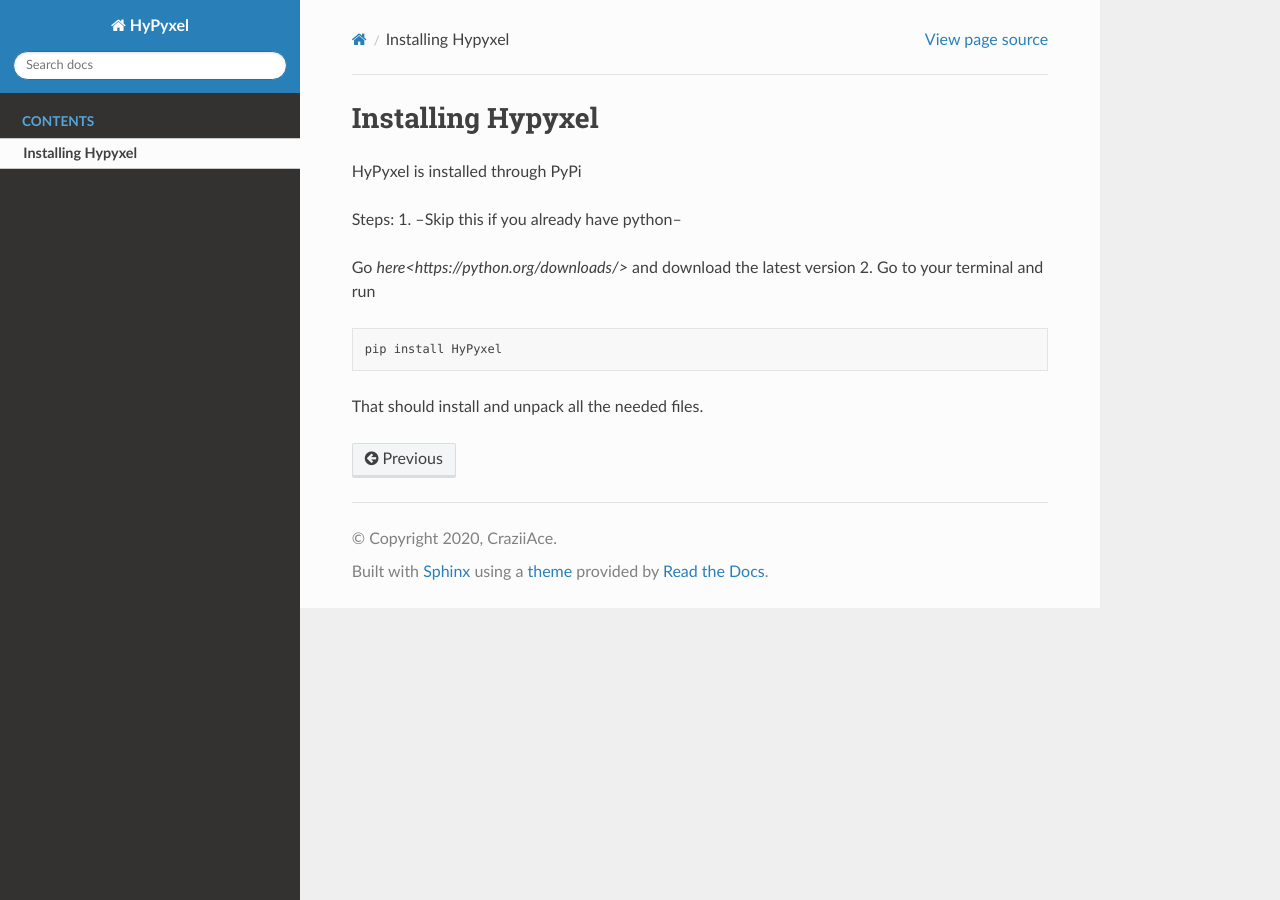
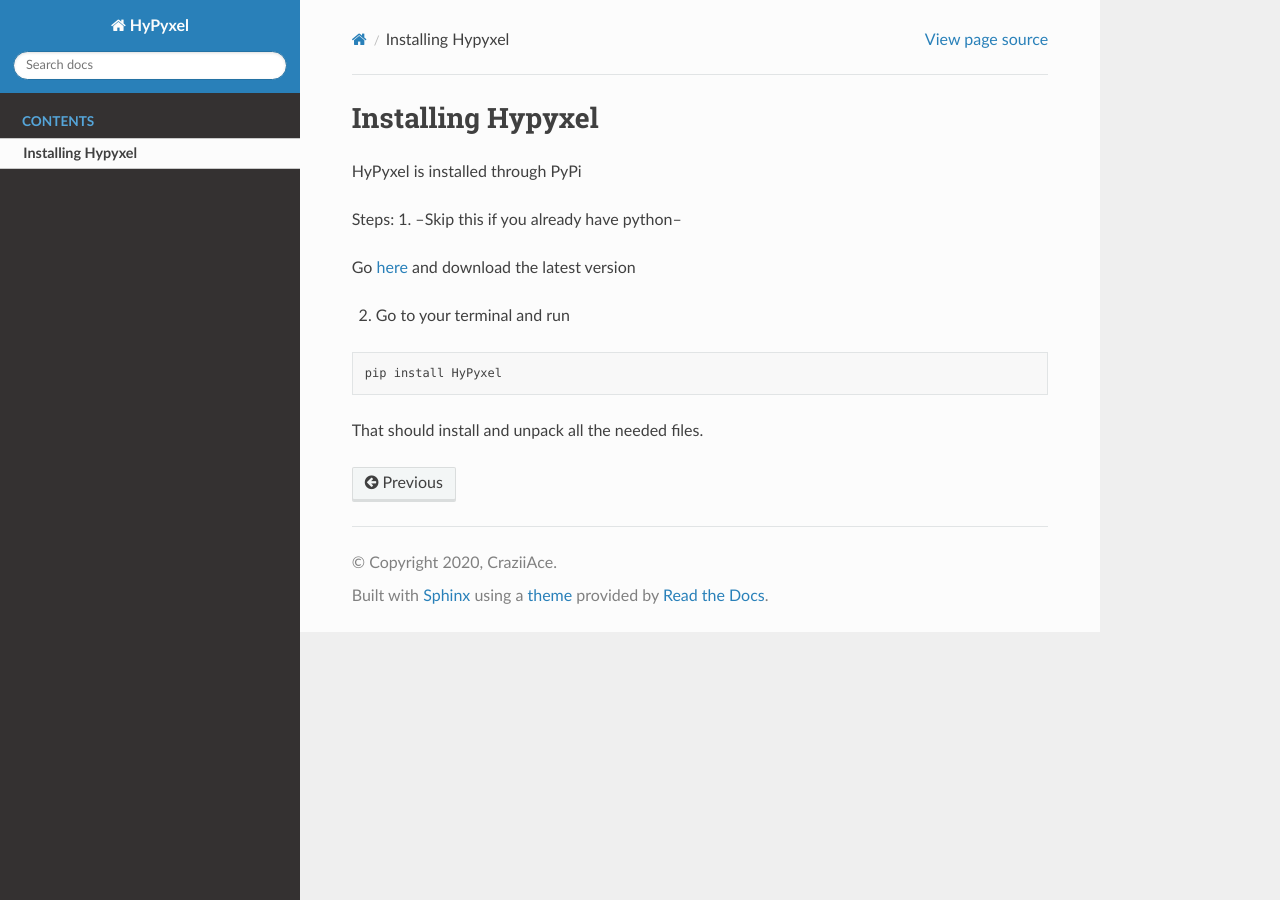
Before and after one commit to CraziiAce/Hypyxel, a Sphinx documentation site: the page built from docs/installation.rst, in a window 1280 px wide. Built offline with Sphinx 7.4.7 and the Read the Docs theme 2.0.0, drawn with Linux system fonts in a browser that asks for light colours; some of the changed lines change nothing that is shown.

Commit message:
Update installation.rst

```diff
--- a/docs/installation.rst
+++ b/docs/installation.rst
@@ -9,7 +9,10 @@
 Steps:
 1. --Skip this if you already have python--
 
-Go `here<https://python.org/downloads/>` and download the latest version
+Go `here`_ and download the latest version
+
+.. _here: https://python.org/downloads/
+
 2. Go to your terminal and run
 
 .. code-block:: none
```
